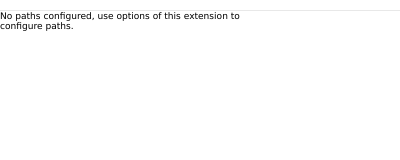
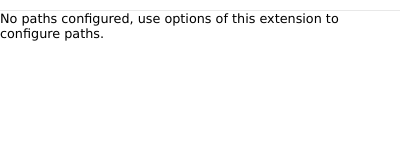
Before and after one commit to markusheer/pathmarks, a browser extension: page html/popup.html in a window 400 px wide. Drawn offline with Linux system fonts and the light colour scheme.

Commit message:
Bigger font sizes

```diff
--- a/css/base.css
+++ b/css/base.css
@@ -1,6 +1,6 @@
 @CHARSET "UTF-8";
 
 body,html {
-    font-family: 'Lucida Grande', sans-serif;
-    font-size: 0.9em;
+    font-family: 'Lucida Grande', 'Segoe UI', Tahoma, sans-serif;
+    font-size: 1em;
 }
--- a/css/popup.css
+++ b/css/popup.css
@@ -3,15 +3,16 @@
 body {
     margin: 0;
     padding: 0;
+    min-width: 250px;
 }
 
 .urls {
-	width: 250px;
+
 }
 
 .baseurl {
-    font-size: 0.7em;
-    line-height: 0.8em;
+    font-size: 0.9em;
+    line-height: 1.1em;
     padding: 5px;
     color: rgb(211, 211, 211);
     border-bottom: 1px solid rgb(232, 232, 232);
@@ -20,7 +21,6 @@ body {
 
 .url {
 	cursor: pointer;
-	font-size: 0.9em;
 	padding: 5px;
 }
 
@@ -30,10 +30,10 @@ body {
 
 .path {
     padding-left: 5px;
-    font-size: 0.5em;
+    font-size: 0.9em;
     color: rgb(211, 211, 211);
 }
 
 .error {
-	font-size:0.7em;
+	font-size:0.8em;
 }
```
